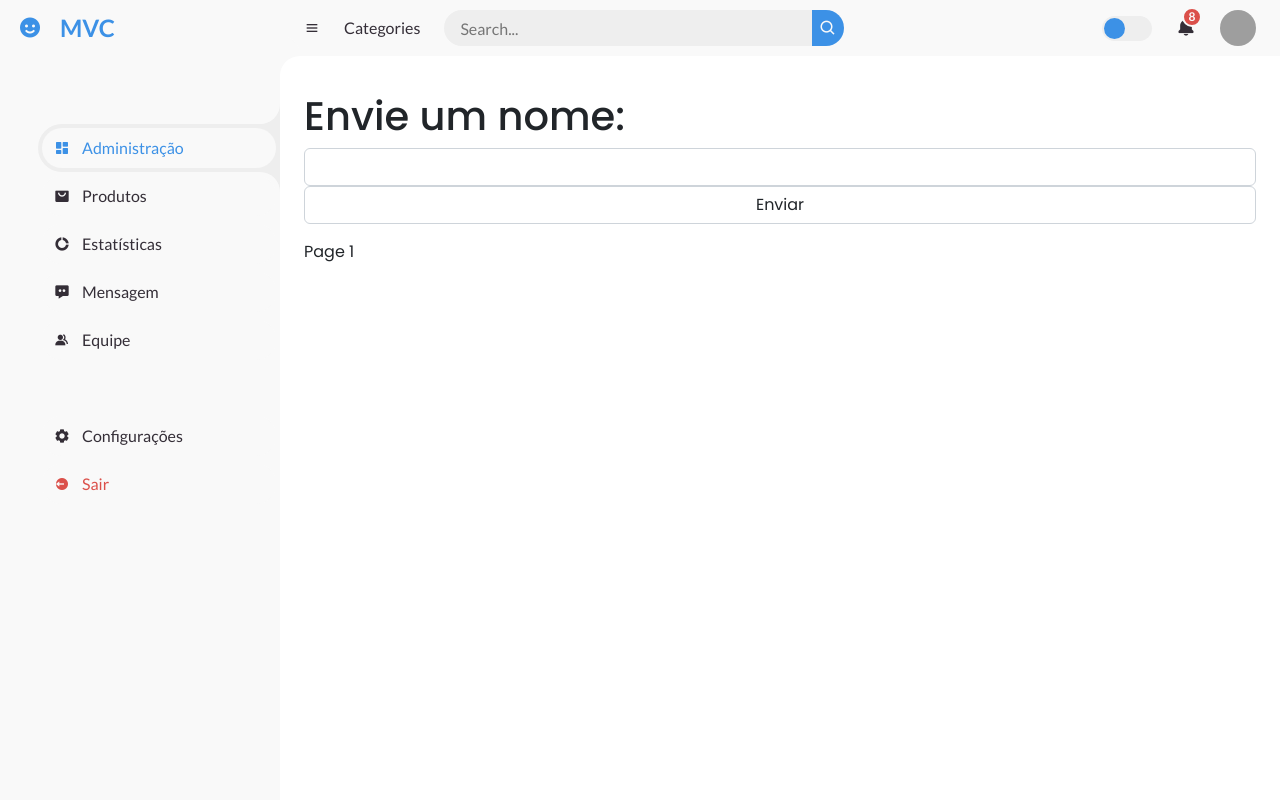
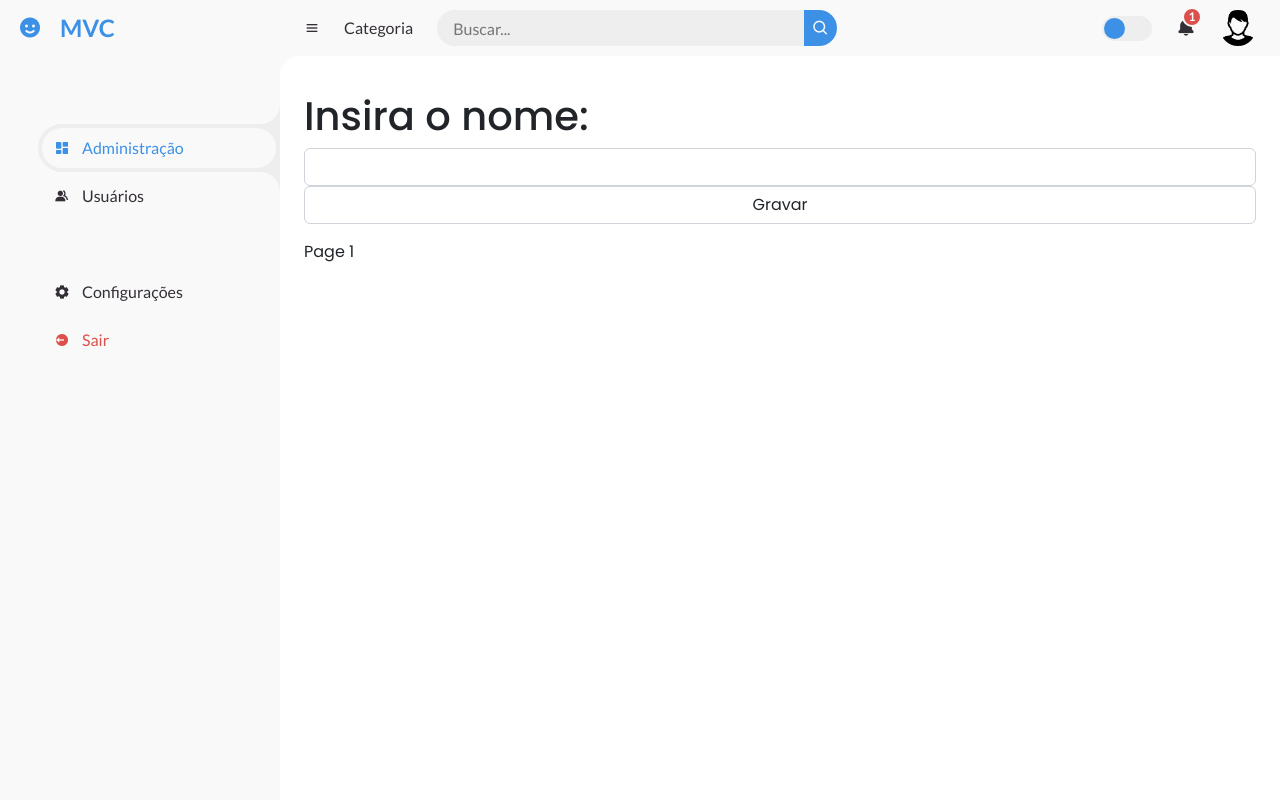
Before and after one commit to gomes2191/zay, a PHP site: page /users in a window 1280 px wide. Run offline with PHP 8.4, Linux system fonts and the light colour scheme; data that the repository does not hold is empty; some libraries are stand-ins or nearby versions; grey boxes are pictures that could not be loaded.

Commit message:
Correções e adaptações no layout.

```diff
--- a/app/views/partials/nav.php
+++ b/app/views/partials/nav.php
@@ -1,10 +1,10 @@
 <!-- NAVBAR -->
 <nav>
     <i class='bx bx-menu' ></i>
-    <a href="#" class="nav-link">Categories</a>
+    <a href="#" class="nav-link">Categoria</a>
     <form action="#">
         <div class="form-input">
-            <input type="search" placeholder="Search...">
+            <input type="search" placeholder="Buscar...">
             <button type="submit" class="search-btn"><i class='bx bx-search' ></i></button>
         </div>
     </form>
@@ -12,10 +12,10 @@
     <label for="switch-mode" class="switch-mode"></label>
     <a href="#" class="notification">
         <i class='bx bxs-bell' ></i>
-        <span class="num">8</span>
+        <span class="num">1</span>
     </a>
     <a href="#" class="profile">
-        <img src="img/people.png">
+        <img src="/img/people.png">
     </a>
 </nav>
 <!-- NAVBAR -->
--- a/app/views/partials/sidebar.php
+++ b/app/views/partials/sidebar.php
@@ -12,27 +12,9 @@
 				</a>
 			</li>
 			<li>
-				<a href="#">
-					<i class='bx bxs-shopping-bag-alt' ></i>
-					<span class="text">Produtos</span>
-				</a>
-			</li>
-			<li>
-				<a href="#">
-					<i class='bx bxs-doughnut-chart' ></i>
-					<span class="text">Estatísticas</span>
-				</a>
-			</li>
-			<li>
-				<a href="#">
-					<i class='bx bxs-message-dots' ></i>
-					<span class="text">Mensagem</span>
-				</a>
-			</li>
-			<li>
-				<a href="#">
+				<a href="/users">
 					<i class='bx bxs-group' ></i>
-					<span class="text">Equipe</span>
+					<span class="text">Usuários</span>
 				</a>
 			</li>
 		</ul>
--- a/app/views/users.view.php
+++ b/app/views/users.view.php
@@ -1,9 +1,9 @@
 <?php require('partials/header.php'); ?>
-<h1 class="<?= theme('text-white-75', 'text-dark') ?>">Envie um nome:</h1>
+<h1 class="<?= theme('text-white-75', 'text-dark') ?>">Insira o nome:</h1>
 <div class="form-group">
 	<form method="POST" action="/users">
         <input class="form-control <?= theme('bg-dark text-white-75','bg-white') ?>" name="name"/>
-	    <button class="form-control <?= theme('bg-dark text-white-75','bg-white') ?>" type="submit">Enviar</button>
+	    <button class="form-control <?= theme('bg-dark text-white-75','bg-white') ?>" type="submit">Gravar</button>
 	</form>
 </div>
 <ul>
```
Also changed, not shown: public/img/people.png (added).
